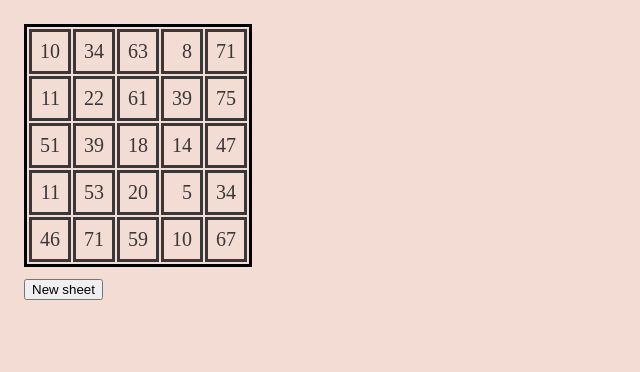
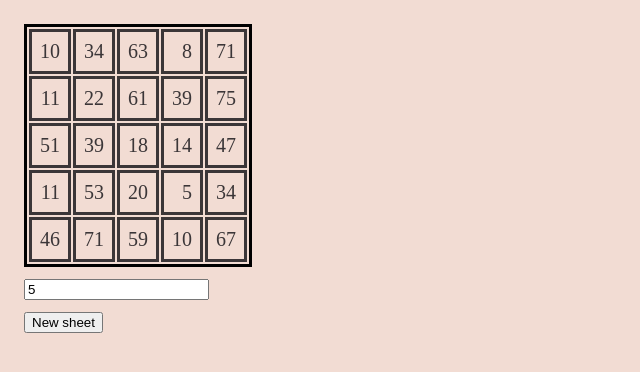
Before and after one commit to robbradyire/my-site, a React (Create React App) app: page /bingo in a window 1280 px wide. Shown: the top 372 px of the page, without its empty margins (0-640 px from the left). Built offline with nearby package versions, Linux system fonts and the light colour scheme; a web font is replaced by a local one.

Commit message:
Sort of allow variable size

```diff
--- a/src/components/bingo/Bingo.tsx
+++ b/src/components/bingo/Bingo.tsx
@@ -1,6 +1,7 @@
 import React, { useState } from 'react';
 import styled from 'styled-components';
 import BingoTable from './BingoTable';
+import NumberInput from './NumberInput';
 
 const generateNumbers = (size: number, ceiling: number) =>
   Array(size * size)
@@ -11,8 +12,12 @@ const Button = styled.button`
   margin-top: 12px;
 `;
 
+const Input = styled(NumberInput)`
+  margin-top: 12px;
+`;
+
 const Bingo: React.FC = () => {
-  const size = 5;
+  const [size, setSize] = useState(5);
   const ceiling = 75;
   const [numbers, setNumbers] = useState(generateNumbers(size, ceiling));
   const [checkedNumbers, setCheckedNumbers] = useState<Record<number, boolean>>(
@@ -34,6 +39,12 @@ const Bingo: React.FC = () => {
     setCheckedNumbers({});
   };
 
+  const handleChangeSize = (newSize: number) => {
+    setSize(newSize);
+    setNumbers(generateNumbers(newSize, ceiling));
+    setCheckedNumbers({});
+  };
+
   return (
     <React.Fragment>
       <BingoTable
@@ -42,6 +53,11 @@ const Bingo: React.FC = () => {
         numbers={numbers}
         size={size}
       />
+      <Input
+        currentValue={size}
+        defaultValue={5}
+        handleChangeValue={handleChangeSize}
+      />
       <Button onClick={handleClickNewSheet}>New sheet</Button>
     </React.Fragment>
   );
--- /dev/null
+++ b/src/components/bingo/NumberInput.tsx
@@ -0,0 +1,33 @@
+import React from 'react';
+
+const NUMBER_REGEX = /^\d+$/;
+const tryParseInt = (str: string) =>
+  NUMBER_REGEX.test(str) ? Number(str) : NaN;
+
+interface NumberInputProps extends React.ComponentPropsWithoutRef<'input'> {
+  defaultValue: number;
+  handleChangeValue: (value: number) => void;
+  currentValue: number;
+}
+
+const NumberInput: React.FC<NumberInputProps> = ({
+  defaultValue,
+  handleChangeValue,
+  currentValue,
+  ...rest
+}) => {
+  const onChange = (event: React.ChangeEvent<HTMLInputElement>) => {
+    const { value } = event.target;
+    const newValue = tryParseInt(event.target.value);
+    if (!isNaN(newValue)) {
+      handleChangeValue(tryParseInt(value) || defaultValue);
+    }
+  };
+  return (
+    <div>
+      <input onChange={onChange} value={currentValue.toString()} {...rest} />
+    </div>
+  );
+};
+
+export default NumberInput;
```
